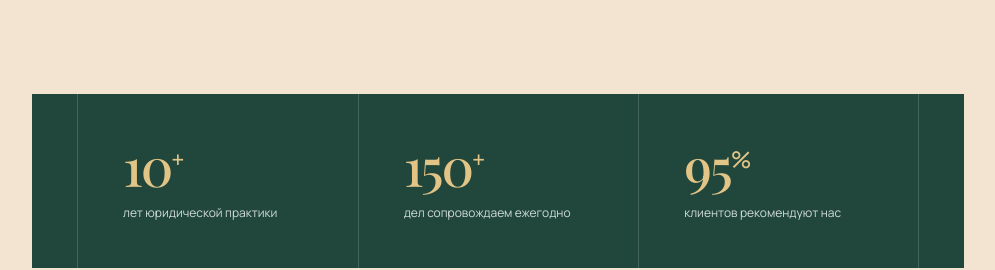
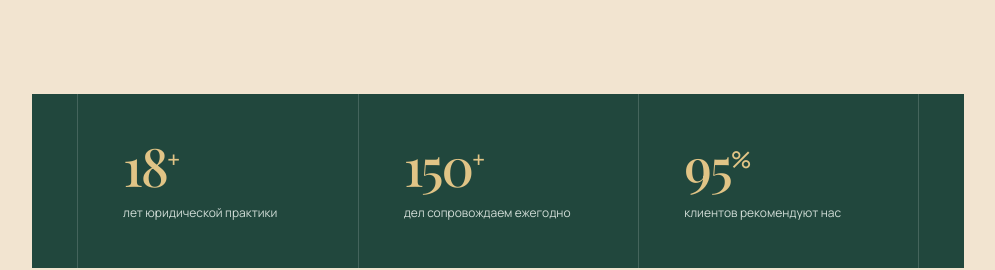
Before and after one commit to ArysBarys/Lawyer, a React (Vite) app: page / in a window 1280 px wide. Shown: the part 1180-1450 px from the top of the page, without its empty margins (142-1137 px from the left). Built offline with nearby package versions, Linux system fonts and the light colour scheme; a web font is replaced by a local one.

Commit message:
Изменить статистику на 18+ лет

```diff
--- a/src/App.jsx
+++ b/src/App.jsx
@@ -26,7 +26,7 @@ export default function App() {
     <main id="top">
       <section className="hero"><div className="shell hero-content"><p className="overline light">Юридическая компания в Казахстане</p><h1>Защищаем ваши<br /><em>права и интересы.</em></h1><p className="hero-text">Предоставляем понятную и надёжную юридическую помощь для бизнеса и частных лиц.</p><div className="hero-actions"><a className="button button-gold" href={WHATSAPP} target="_blank" rel="noreferrer">Написать в WhatsApp <Arrow /></a><a className="hero-link" href="#contacts">Записаться на консультацию</a></div></div><div className="hero-note">Работаем по всему Казахстану <span>•</span> Конфиденциально <span>•</span> С заботой о результате</div></section>
       <section className="intro shell"><div><p className="overline">О компании</p><h2>Юридическая поддержка,<br />на которую можно <em>опереться.</em></h2></div><div className="intro-copy"><p>ADALTIREK помогает разобраться в сложных правовых вопросах и уверенно отстоять свою позицию.</p><p>Мы сопровождаем сделки и бизнес-процессы, решаем семейные и трудовые споры, ведём дела в суде и государственных органах.</p><a href="#services" className="text-link">Смотреть направления <Arrow /></a></div></section>
-      <section className="stats"><div className="shell stats-grid"><div><strong>10<sup>+</sup></strong><span>лет юридической практики</span></div><div><strong>150<sup>+</sup></strong><span>дел сопровождаем ежегодно</span></div><div><strong>95<sup>%</sup></strong><span>клиентов рекомендуют нас</span></div></div></section>
+      <section className="stats"><div className="shell stats-grid"><div><strong>18<sup>+</sup></strong><span>лет юридической практики</span></div><div><strong>150<sup>+</sup></strong><span>дел сопровождаем ежегодно</span></div><div><strong>95<sup>%</sup></strong><span>клиентов рекомендуют нас</span></div></div></section>
       <section className="section shell" id="services"><div className="section-heading"><div><p className="overline">Направления работы</p><h2>Решаем правовые задачи<br /><em>любой сложности.</em></h2></div><p>Выберите нужное направление — на консультации разберём вашу ситуацию и предложим план действий.</p></div><div className="services-grid">{services.map(([number, title, text]) => <article className="service-card" key={number}><span className="service-number">{number}</span><h3>{title}</h3><p>{text}</p><a href="#contacts" aria-label={`Подробнее: ${title}`}><Arrow /></a></article>)}</div></section>
       <section className="promise"><div className="shell promise-grid"><p className="overline light">Наш принцип</p><blockquote>«Закон работает, когда<br />его применяют <em>вовремя</em><br />и профессионально».</blockquote><p className="promise-copy">Мы не обещаем невозможного. Мы внимательно изучаем обстоятельства, честно оцениваем перспективы и используем все законные способы для защиты ваших интересов.</p></div></section>
       <section className="section shell"><div className="section-heading compact"><div><p className="overline">Преимущества</p><h2>Делаем право<br /><em>понятным и доступным.</em></h2></div></div><div className="advantages-grid">{advantages.map(([icon, title, text]) => <article key={title}><span className="advantage-icon">{icon}</span><h3>{title}</h3><p>{text}</p></article>)}</div></section>
```
